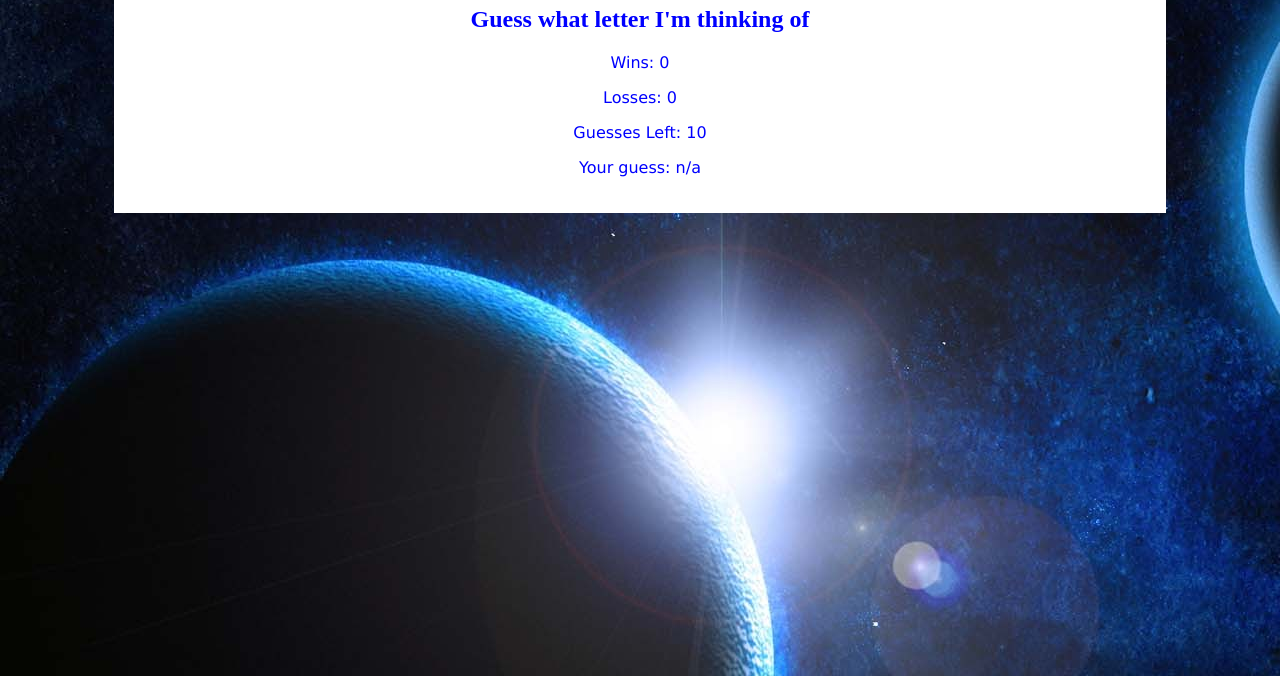
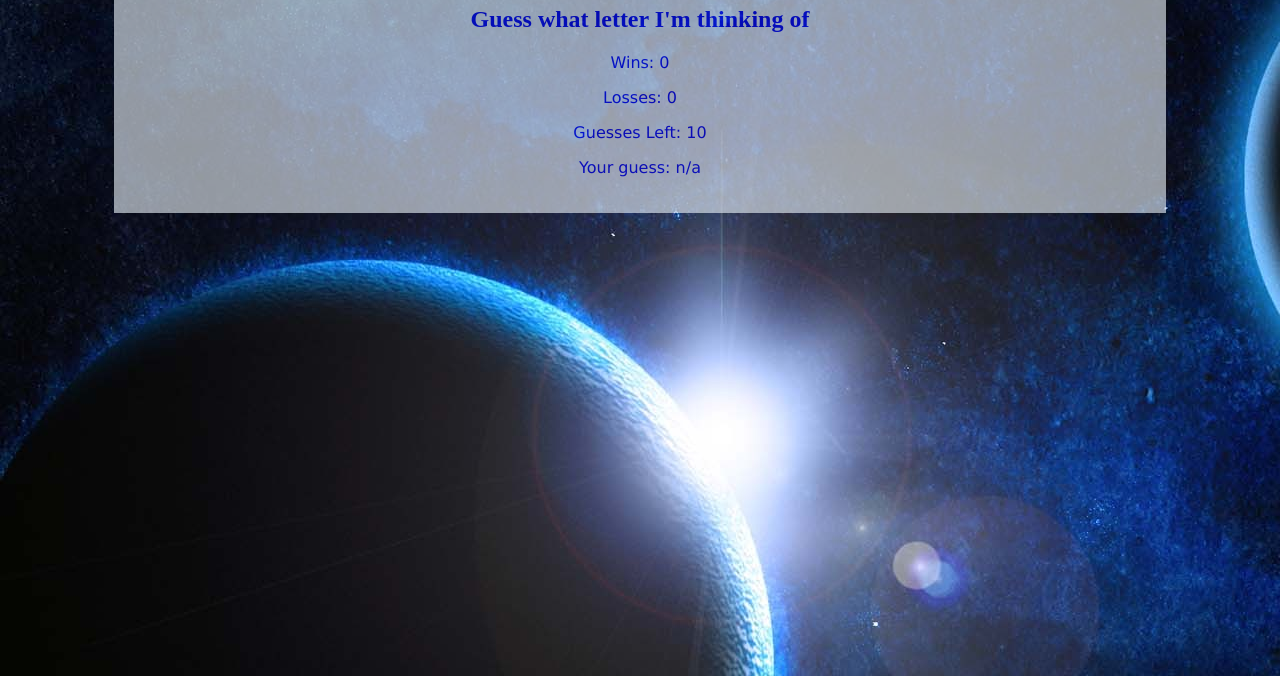
Before and after one commit to Nelsonsprague/Psycho-Game, a plain HTML site: page index.html in a window 1280 px wide. Shown: the part 124-800 px from the top of the page. Drawn offline with Linux system fonts and the light colour scheme.

Commit message:
changed opacity

```diff
--- a/css,/style.css
+++ b/css,/style.css
@@ -19,9 +19,10 @@ body{
 }
 
 .container{
-    background-color: white;
-    opacity: 75;
+    background-color: aliceblue;
+    opacity: .60;
     padding: 20px;
     margin: 0 auto;
     width: 80%;
+
 }
```
